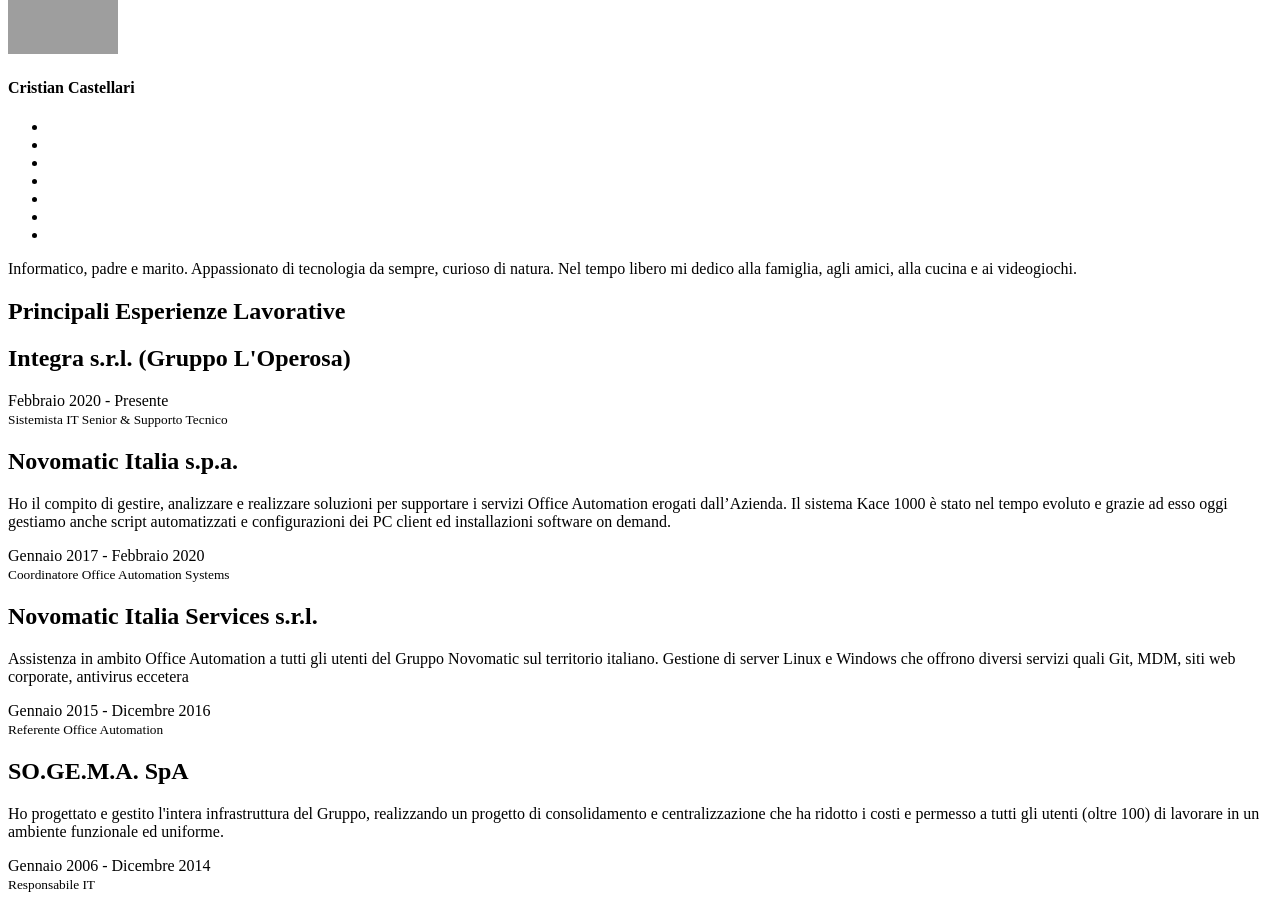
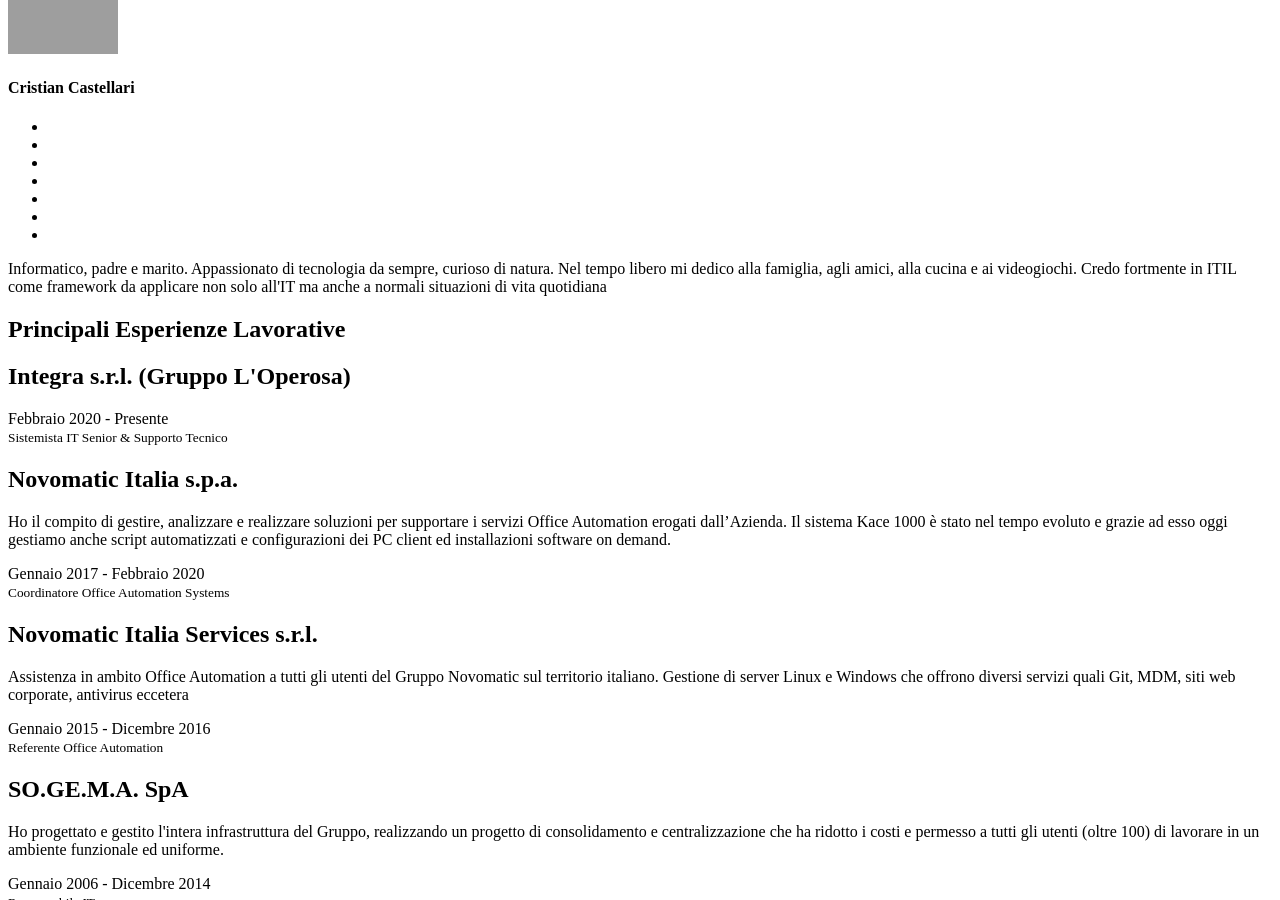
Before and after one commit to Skyflash/skyflash.github.io, a Jekyll site: the page built from index.html, in a window 1280 px wide and 900 px high, scrolled down 474 px. Built offline with Jekyll 4.4.1, drawn with Linux system fonts in a browser that asks for light colours; grey boxes are pictures that could not be loaded.

Commit message:
Aggiornamento moduli

```diff
--- a/_config.yml
+++ b/_config.yml
@@ -72,12 +72,13 @@
 
   # skill icons are on avatar's left and right side. Reference urls are http://fontawesome.io/ and http://fizzed.com/oss/font-mfizz
   skill_icon1:
-    - name: icon-wordpress
+    - name: fa-paper-plane-o
     - name: fa-linux
   skill_icon2:
     - name: fa-apple
-    - name: fa-chrome
-  desc: Informatico, padre e marito. Appassionato di tecnologia da sempre, curioso di natura. Nel tempo libero mi dedico alla famiglia, agli amici, alla cucina e ai videogiochi.  # Describe yourself.
+    - name: fa-code
+  desc: "Informatico, padre e marito. Appassionato di tecnologia da sempre, curioso di natura. Nel tempo libero mi dedico alla famiglia, agli amici, alla cucina e ai videogiochi.
+  Credo fortmente in ITIL come framework da applicare non solo all'IT ma anche a normali situazioni di vita quotidiana"
 
 # comment
 disqus:  # if you wanna comment feature, go to https://disqus.com/ to get your configuration; if not, comment following two lines.
--- a/package.json
+++ b/package.json
@@ -21,7 +21,7 @@
     "animate.css": "^4.1.1",
     "atob": "^2.1.2",
     "bootstrap": "^4.6.0",
-    "chart.js": "^3.0.2",
+    "chart.js": "^3.1.0",
     "colors": "^1.4.0",
     "components-font-awesome": "^5.9.0",
     "font-mfizz": "^2.4.1",
@@ -43,6 +43,6 @@
     "clean-css": "^5.1.2",
     "mem": "^6.1.1",
     "shelljs": "^0.8.4",
-    "uglify-js": "^3.13.3"
+    "uglify-js": "^3.13.4"
   }
 }
```
Also changed, not shown: 1 other file.
